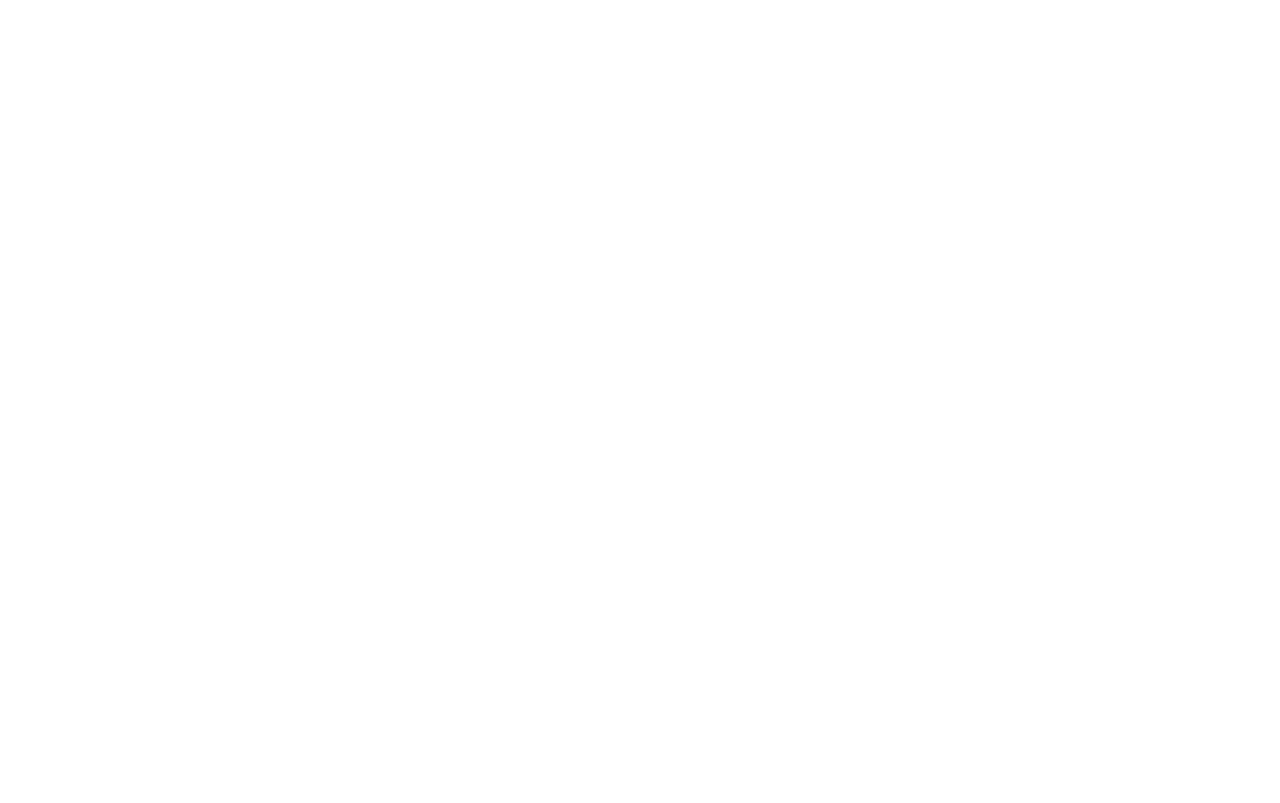
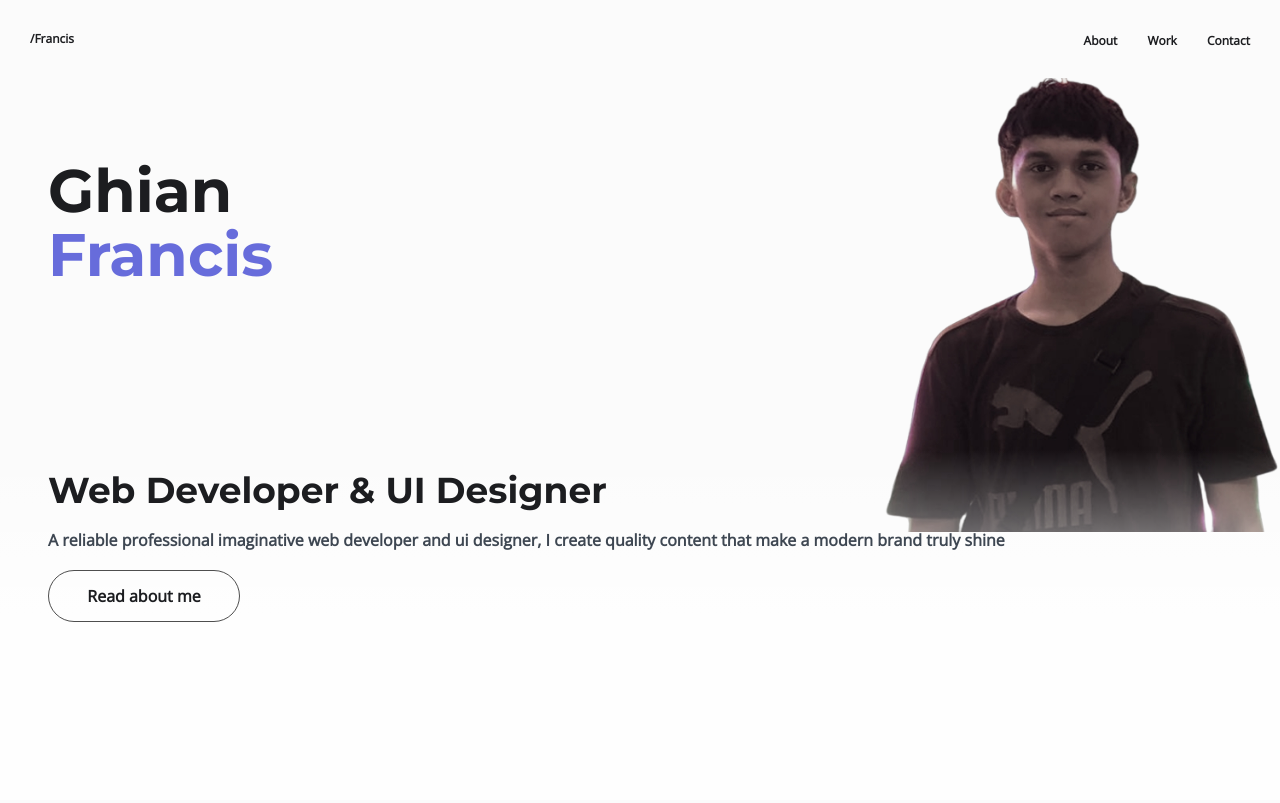
Before and after one commit to HummyDev7/my-portfoliov2-2023, a website built with Vite: page index.html in a window 1280 px wide. Built offline with nearby package versions, Linux system fonts and the light colour scheme.

Commit message:
Finish styling header and hero section

```diff
--- a/index.html
+++ b/index.html
@@ -12,10 +12,57 @@
     <link rel="preconnect" href="https://fonts.googleapis.com">
     <link rel="preconnect" href="https://fonts.gstatic.com" crossorigin>
     <link href="https://fonts.googleapis.com/css2?family=Open+Sans&display=swap" rel="stylesheet">
+    <link rel="stylesheet" href="styles/components/home.css">
     <title>Web Portfolio</title>
   </head>
   <body>
-    <!-- <button class="btn-style ">Hello</button> -->
+    <header class="heaader__container">
+      <nav class="header__menu">
+      <h2 class="text-fnt-semi-bold logo-text"><span class="logo-back-slash">/</span>Francis</h2>
+      <img src="./menu-icon.svg" alt="" class="menu__bar">
+        <ul class="header__link">
+          <li class="text-fnt-semi-bold ">
+            <a href="#" class="nav__link">About</a>
+          </li>
+          <li class="text-fnt-semi-bold">
+            <a href="#" class="nav__link">Work</a>
+          </li>
+          <li class="text-fnt-semi-bold">
+            <a href="#" class="nav__link">Contact</a>
+          </li>
+        </ul>
+      </nav>
+    </header>
+    <main class="main__container">
+      <section class="hero__container">
+        <div class="hero__left">
+          <div class="name__container">
+            <h1 class="name__text">Ghian</h1>
+            <h1 class="name__text" style="color: var(--clr-primary);">Francis</h1>
+          </div>
+          <div class="img__wrapper">
+            <img src="./profile-pic.png" alt="" class="profile__img">
+          </div>
+          <div class="fade"></div>
+        </div>
+        <div class="hero__right">
+          <p class="hello__text">/ Hello.</p>
+          <p class="role__text header-text-fnt">Web Developer & UI Designer</p>
+          <p class="hero__description text-fnt-semi-bold">
+            A reliable professional imaginative web developer and ui designer, I create quality content that make a modern brand truly shine
+          </p>
+          <button type="button" class="hero__btn btn-style">
+            <a href="#">Read about me</a>
+          </button>
+          <!-- <div class="hr__line"></div> -->
+        </div>
+      </section>
+      <section class="about__container">
+      </section>
+      <section class="contact__container"></section>
+    </main>
+    <footer class="footer__container"></footer>
+
     <script type="module" src="./src/main.js"></script>
   </body>
 </html>
--- a/styles/components/home.css
+++ b/styles/components/home.css
@@ -0,0 +1,118 @@
+.header__menu {
+  display: flex;
+  padding: var(--size-3xl);
+  justify-content: space-between;
+  align-items: center;
+}
+
+.header__link {
+  display: none;
+}
+
+.nav__link {
+  font-size: var(--size-xs);
+}
+
+.logo-text {
+  font-size: var(--size-xs);
+}
+
+.menu__bar {
+  cursor: pointer;
+}
+
+.hero__container {
+  height: 50rem;
+  width: 100%;
+}
+
+.hero__left {
+  display: flex;
+  width: 100%;
+  height: 30rem;
+}
+
+.name__text {
+  font-size: var(--size-6xl);
+  font-weight: 800;
+}
+
+.name__container {
+  margin: var(--size-6xl) 0 0 var(--size-5xl);
+}
+
+.profile__img {
+  width: 400px;
+  position: absolute;
+  right: 2px;
+  border: none;
+}
+
+.fade {
+  position: absolute;
+  bottom: 0;
+  width: 100%;
+  height: 350px;
+  z-index: 2;
+  background: rgba(255, 255, 255, 0) linear-gradient(to bottom, rgba(255, 255, 255, 0) 0%, rgba(255, 255, 255, 0.8) 50%) repeat scroll 0 0;
+}
+
+.hello__text {
+  display: none;
+}
+
+.role__text {
+  font-size: var(--size-4xl);
+  line-height: 2.5rem;
+  font-weight: 800;
+}
+
+.hero__description {
+  font-size: var(--size-base);
+  color: var(--clr-gray);
+}
+
+.hero__right {
+  display: flex;
+  flex-direction: column;
+  gap: var(--size-lg);
+  position: absolute;
+  top: 470px;
+  z-index: 3;
+  margin-left: var(--size-5xl);
+}
+
+/* xss */
+/* @media (min-width: 320px) {} */
+
+/* xs */
+/* @media (min-width: 475px) {} */
+
+/* sm */
+@media (min-width: 640px) {
+  .header__link {
+    display: flex;
+    gap: var(--size-3xl);
+    cursor: pointer;
+  }
+
+  .menu__bar {
+    display: none;
+  }
+
+  .header__menu {
+    padding: var(--size-3xl);
+  }
+}
+
+/* md */
+/* @media (min-width: 768px) {}   */
+
+/* lg */
+/* @media (min-width: 1024px) {} */
+
+/* xl */
+/* @media (min-width: 1280px) {} */
+
+/* 2xl */
+/* @media (min-width: 1536px) {} */
--- a/styles/style.css
+++ b/styles/style.css
@@ -22,6 +22,11 @@
   --size-8xl: 6rem;
   --size-9xl: 8rem;
   --size-10xl: 10rem;
+}
+
+body {
+  background-color: var(--clr-light);
+  color: var(--clr-dark);
 }
 
 *,
@@ -103,6 +108,7 @@ h1, h2, h3, h4 {
   font-family: 'Montserrat', sans-serif;
 }
 
-.fnt {
-  font-family: 'Open Sans', sans-serif;
+a {
+  text-decoration: none;
+  color: var(--clr-dark);
 }
--- a/styles/utility.css
+++ b/styles/utility.css
@@ -25,7 +25,6 @@
   background-color: transparent;
   border-radius: 5rem;
   border: 1.8px solid var(--clr-dark-gray);
-  margin: 200px;
   padding: 1rem;
   text-align: center;
   width: 12rem;
@@ -45,6 +44,21 @@
 
 .section {
   margin-top: 5rem;
+}
+
+.text-fnt-semi-bold {
+  font-family: 'Open Sans', sans-serif;
+  font-weight: 600;
+}
+
+.header-text-fnt {
+  font-family: 'Montserrat', sans-serif;
+}
+
+.hr__line {
+  border-bottom: 1.5px solid var(--clr-dark-gray);
+  margin: var(--size-2xl) var(--size-2xl) 0 0;
+  border-radius: 10px;
 }
 
 /* xss */
```
Also changed, not shown: public/menu-icon.svg (added), public/profile-pic.png (added).
